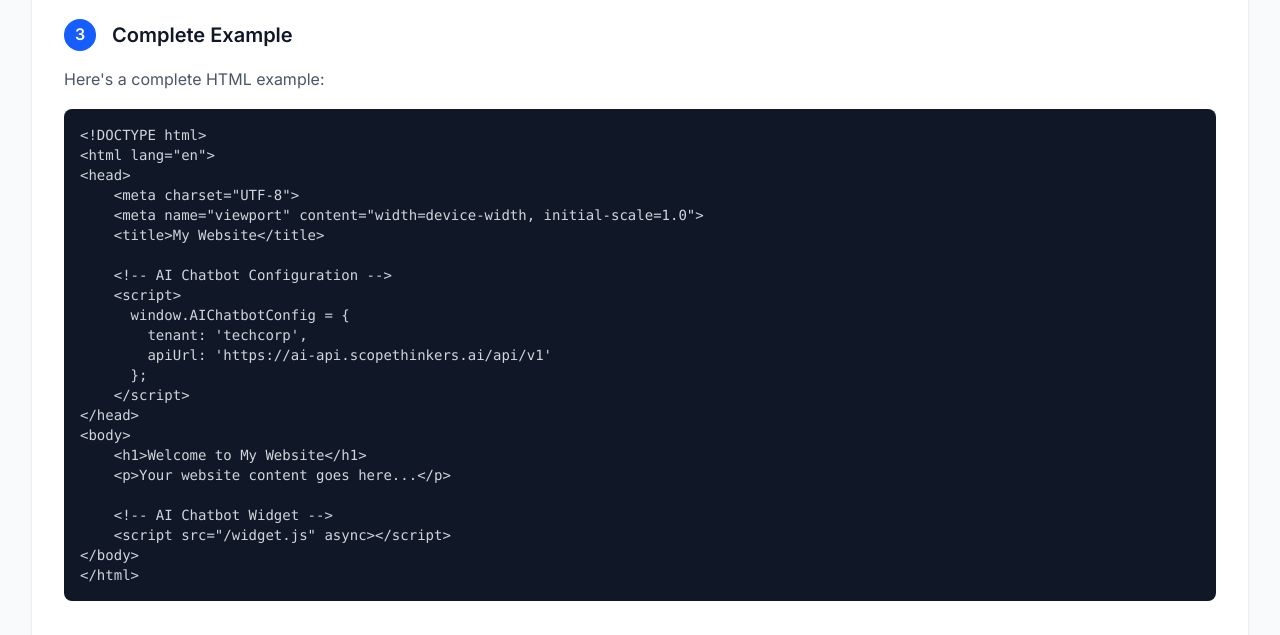
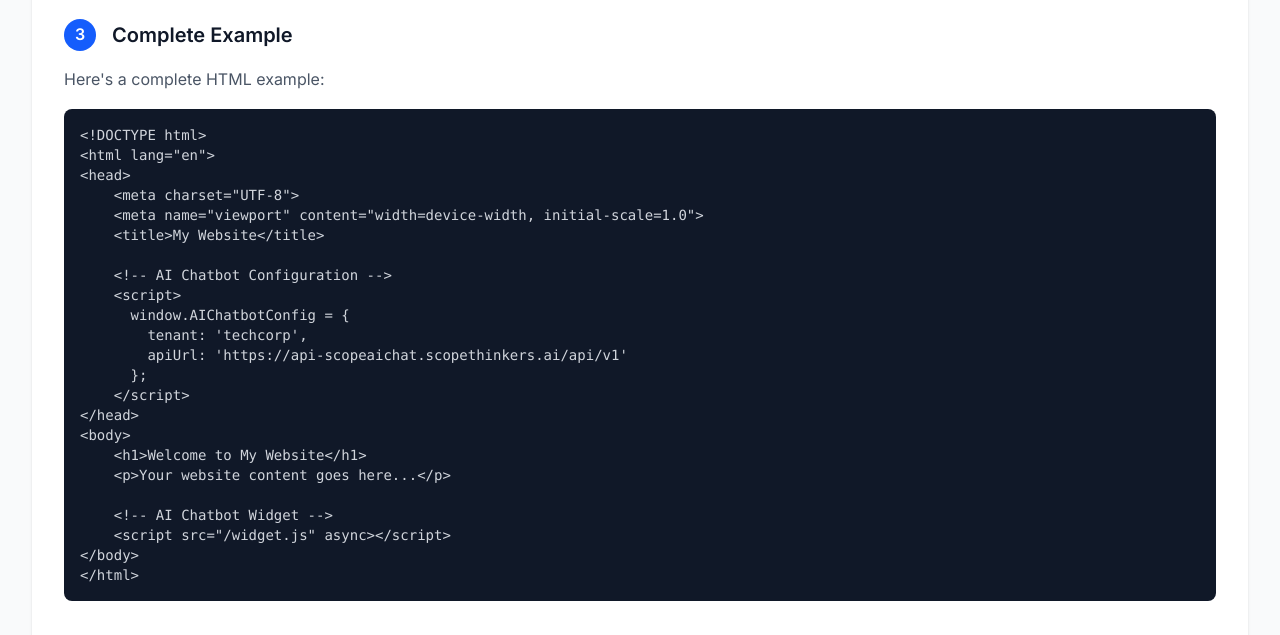
Before and after one commit to MahalakshmiVenkatesan17/scopeai-chatbot, a Next.js app in the folder ai-chatbot-frontend/ai-chatbot-frontend/: page /integration in a window 1280 px wide. Shown: the part 980-1615 px from the top of the page. Built offline with nearby package versions, Linux system fonts and the light colour scheme.

Commit message:
Update page.tsx

```diff
--- a/ai-chatbot-frontend/ai-chatbot-frontend/src/app/integration/page.tsx
+++ b/ai-chatbot-frontend/ai-chatbot-frontend/src/app/integration/page.tsx
@@ -111,7 +111,7 @@ export default function IntegrationPage() {
     <script>
       window.AIChatbotConfig = {
         tenant: 'techcorp',
-        apiUrl: 'https://ai-api.scopethinkers.ai/api/v1'
+        apiUrl: 'https://api-scopeaichat.scopethinkers.ai/api/v1'
       };
     </script>
 </head>
```
